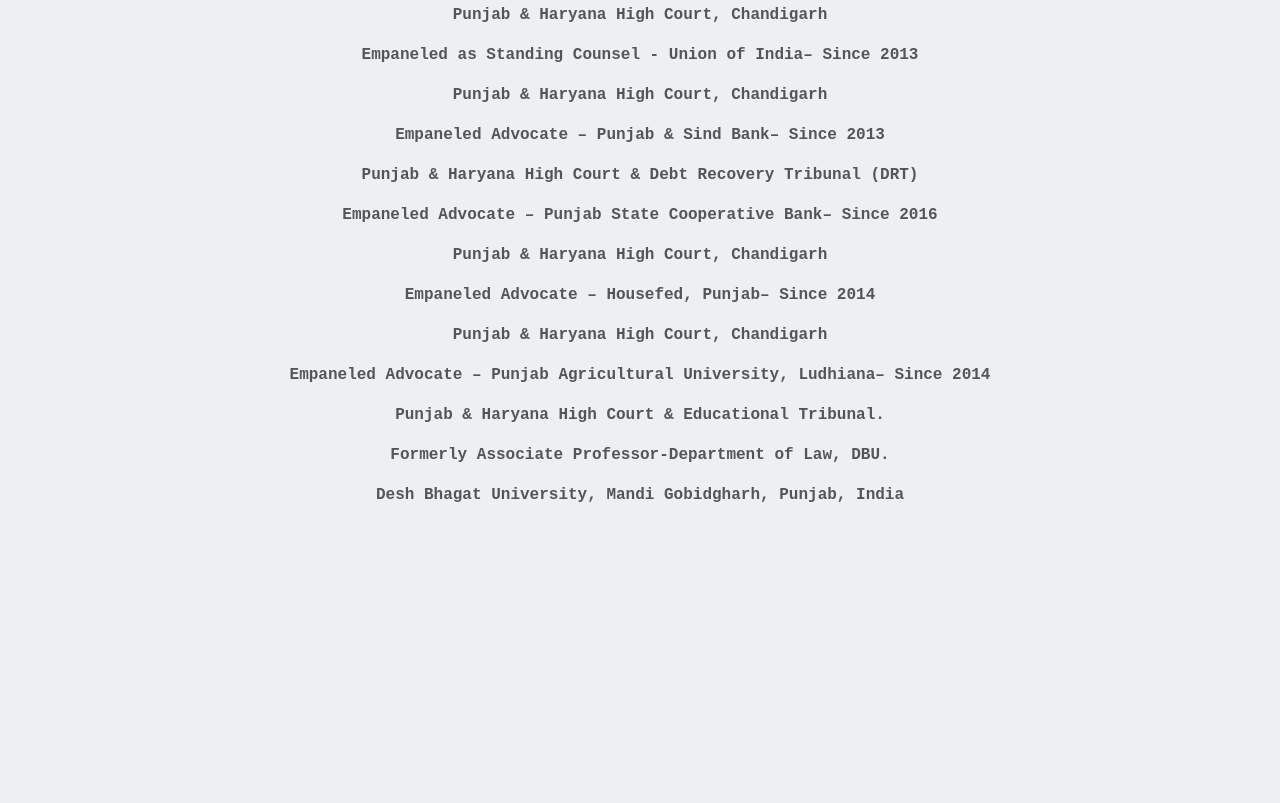
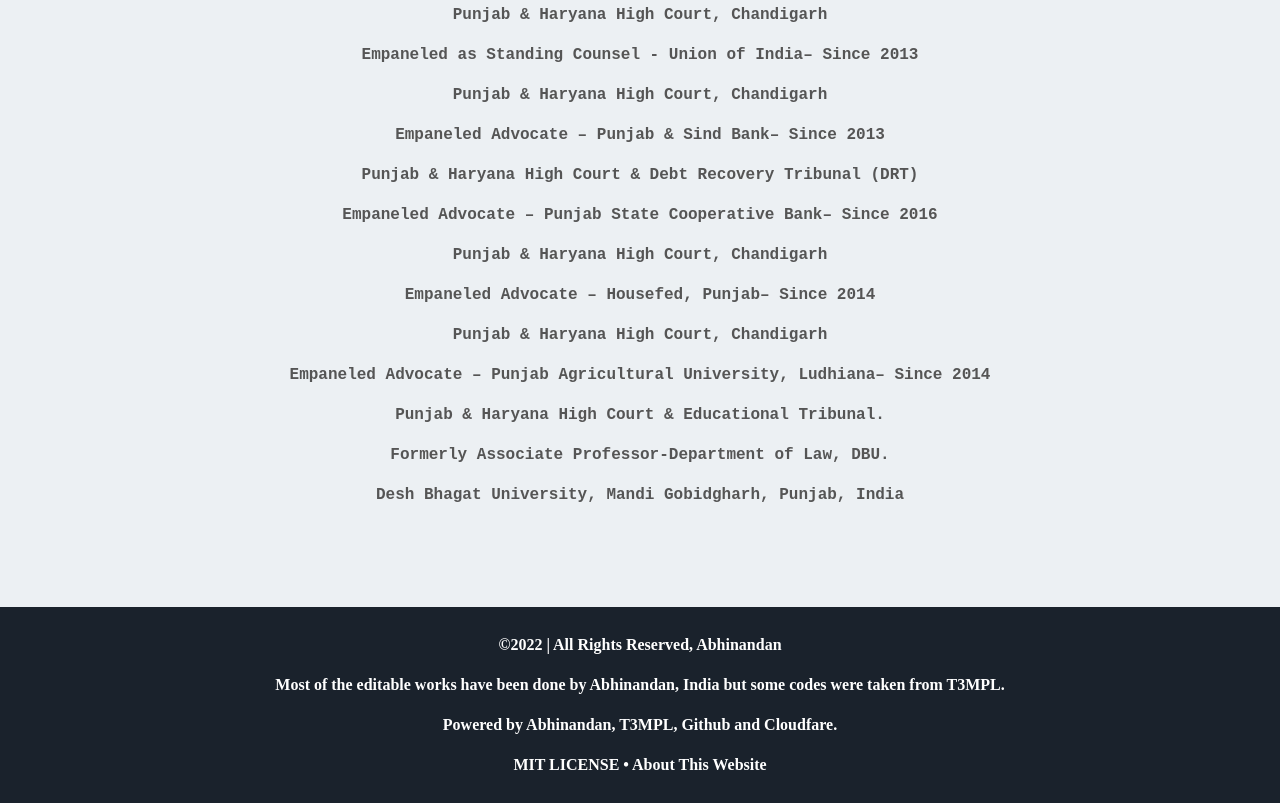
Before and after one commit to GPS-LAW/gpsassociates.github.io, a plain HTML site: page Mexp/index.html in a window 1280 px wide. Shown: the part 1113-1916 px from the top of the page. Before the commit the page ends 1636 px from the top, so only its background shows below. Drawn offline with nearby package versions, Linux system fonts and the light colour scheme; files that its build step writes are made by us from their sources; files whose address does not match are found by name; a web font is replaced by a local one.

Commit message:
Update index.html

```diff
--- a/Mexp/index.html
+++ b/Mexp/index.html
@@ -61,6 +61,18 @@ p55 {
 									<p style="font-family:'Courier New'"><b>Formerly Associate Professor</b>-Department of Law, DBU.</p>
 									<p style="font-family:'Courier New'">Desh Bhagat University, Mandi Gobidgharh, Punjab, India</p>
 		</div>
+
+<footer class="footer">
+        <p>
+            <script>
+                document.write('&copy;' + (new Date()).getFullYear());
+            </script><noscript>&copy;2022</noscript> | All Rights Reserved, Abhinandan
+        </p>
+        <p>Most of the editable works have been done by <a href="https://www.abhinandan.ga" target="_blank" rel="noopener noreferrer">Abhinandan</a>, India but some codes were taken from T3MPL.  </p>
+        <P>Powered by Abhinandan, T3MPL, Github and Cloudfare. </p>
+        <P><a href="https://github.com/GPS-LAW/gpsassociates.github.io/blob/main/LICENSE" target="_blank" rel="noopener noreferrer">MIT LICENSE</a> &bull; <a href="https://www.gpsassociates.ml/about_this_website" target="_blank" rel="noopener noreferrer">About This Website </a> </P>
+    </footer>
+
 		<script type="text/javascript" src="assets/js/sweet-scroll.min.js" /> </script>
 		<script src="//cdn.jsdelivr.net/particles.js/2.0.0/particles.min.js"></script>
 		<script type="text/javascript" src="assets/js/main.js" /> </script>
```
